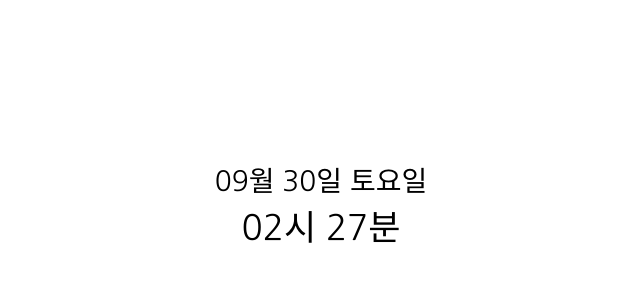
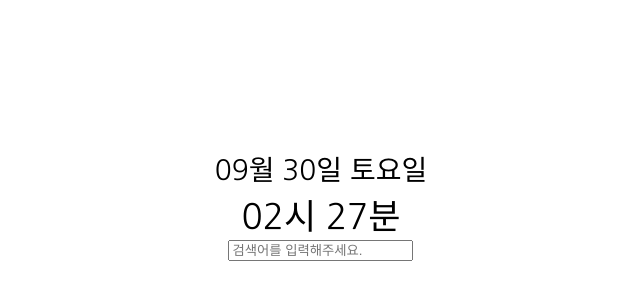
Before and after one commit to Rayched/ChromeCustomPageVerTS, a website: page index.html in a window 1280 px wide. Shown: the part 196-496 px from the top of the page, without its empty margins (319-959 px from the left). Drawn offline with Linux system fonts and the light colour scheme.

Commit message:
검색창 구현 시작

```diff
--- a/index.html
+++ b/index.html
@@ -16,13 +16,23 @@
                     <div class="Today_Date" id="Today_Date">
                         <!-- 날짜 및 요일 Tab -->
                     </div>
-
                     <div class="Now_Time" id="Now_Time">
                         <!-- 현재 시간 Tab -->
                     </div>
                 </div>
+
+                <!-- 검색창 Part -->
+                <div class="Search">
+                    <input
+                        id="Search_Input"
+                        placeholder="검색어를 입력해주세요."
+                        autocomplete="off"
+                        value=""
+                    />
+                </div>
             </div>
         </div>
         <script src="/dist/Clock.js"></script>
+        <script src=""></script>
     </body>
 </html>
```
Also changed, not shown: css/style.css (+11 -0 lines), src/Search.ts (added, +11 -0 lines), README.md.
